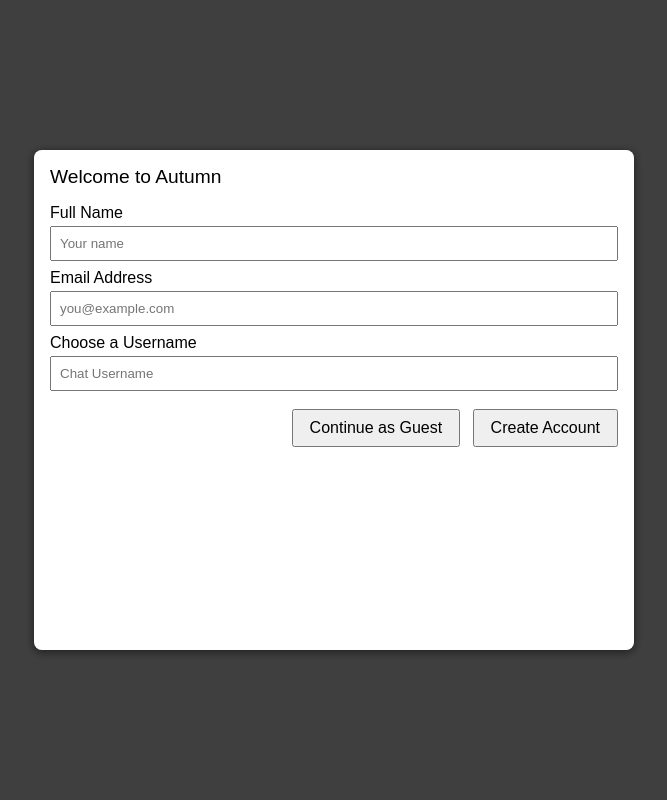
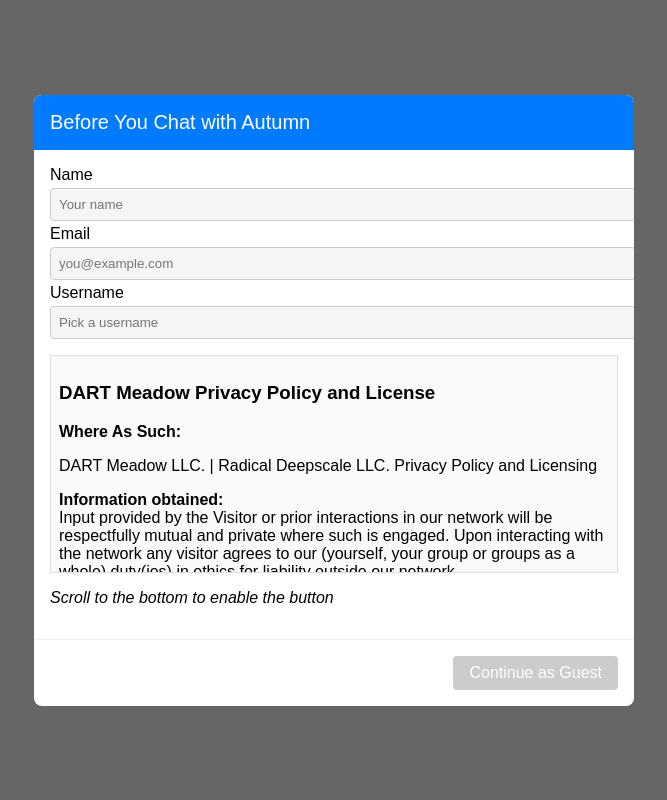
Before and after one commit to DART-Skyboard/Ariel, a Flask app: page / in a window 1280 px wide. Shown: the whole page, without its empty margins (306-973 px from the left). Run offline with Flask 3, Linux system fonts and the light colour scheme.

Commit message:
update index.html

```diff
--- a/templates/index.html
+++ b/templates/index.html
@@ -2,170 +2,153 @@
 <html lang="en">
 <head>
   <meta charset="UTF-8">
-  <meta name="viewport" content="width=device-width, initial-scale=1.0">
-  <title>Autumn Chat - Privacy & Login</title>
+  <title>Autumn Chat – Privacy Consent</title>
   <style>
-    body { margin: 0; font-family: Arial, sans-serif; }
-    .hidden { display: none; }
-    /* Modal overlay */
-    .modal {
-      position: fixed;
-      top: 0; left: 0;
-      width: 100%; height: 100%;
-      background: rgba(0,0,0,0.5);
-      display: flex;
-      align-items: center;
-      justify-content: center;
+    body { margin: 0; font-family: sans-serif; }
+    /* full-screen overlay */
+    #privacyModal {
+      position: fixed; top: 0; left: 0;
+      width: 100vw; height: 100vh;
+      background: rgba(0,0,0,0.6);
+      display: flex; align-items: center; justify-content: center;
       z-index: 1000;
     }
     .modal-content {
-      background: #fff;
       width: 600px; max-width: 90%;
-      height: 500px; max-height: 90%;
-      border-radius: 8px;
-      box-shadow: 0 2px 10px rgba(0,0,0,0.3);
-      display: flex;
-      flex-direction: column;
-      padding: 16px;
-      box-sizing: border-box;
+      background: white; border-radius: 8px;
+      overflow: hidden;
+      display: flex; flex-direction: column;
     }
     .modal-header {
-      font-size: 1.2em;
-      margin-bottom: 8px;
+      padding: 16px; background: #007BFF; color: white;
+      font-size: 1.25em;
     }
-    .scrollable {
+    .modal-body {
+      padding: 16px;
+      overflow: auto;
       flex: 1;
-      overflow-y: auto;
-      border: 1px solid #ccc;
-      padding: 8px;
-      margin-bottom: 12px;
-      background: #f9f9f9;
+    }
+    .modal-body input {
+      width: 100%; padding: 8px; margin: 4px 0;
+      border: 1px solid #ccc; border-radius: 4px;
+      background: #f5f5f5;
+    }
+    .modal-body input:disabled {
+      color: #888;
+    }
+    #policyContent {
+      border: 1px solid #ddd; padding: 8px;
+      height: 200px; overflow-y: scroll;
+      margin: 12px 0;
+      background: #fafafa;
     }
     .modal-footer {
-      text-align: right;
+      padding: 16px; text-align: right;
+      border-top: 1px solid #eee;
     }
-    .modal-footer button {
-      padding: 8px 16px;
-      font-size: 1em;
-      margin-left: 8px;
+    #continueBtn {
+      padding: 8px 16px; font-size: 1em;
+      background: #ccc; border: none; border-radius: 4px;
+      color: white; cursor: not-allowed;
     }
-    /* Login form */
-    .login-form label {
-      display: block;
-      margin: 8px 0 4px;
+    #continueBtn.enabled {
+      background: #28a745; cursor: pointer;
     }
-    .login-form input {
-      width: 100%;
-      padding: 8px;
-      box-sizing: border-box;
-    }
-    /* Main content placeholder */
-    #main-content {
-      padding: 16px;
-    }
+    /* hidden chat behind */
+    #chatContainer { display: none; padding: 16px; }
   </style>
 </head>
 <body>
 
-  <!-- Privacy Policy Modal -->
-  <div id="privacy-modal" class="modal">
+<!-- Privacy + Sign-up Modal -->
+<div id="privacyModal">
   <div class="modal-content">
-      <div class="modal-header">Privacy Policy Agreement</div>
-      <div id="privacy-scroll" class="scrollable">
-        <strong>DART Meadow Privacy Policy and License</strong>
-        <p>Where As Such:</p>
-        <p><em>DART Meadow LLC. | Radical Deepscale LLC. Privacy Policy and Licensing</em></p>
+    <div class="modal-header">
+      Before You Chat with Autumn
+    </div>
+    <div class="modal-body">
+      <!-- disabled sign-up form -->
+      <label>
+        Name<br>
+        <input type="text" placeholder="Your name" disabled>
+      </label>
+      <label>
+        Email<br>
+        <input type="email" placeholder="you@example.com" disabled>
+      </label>
+      <label>
+        Username<br>
+        <input type="text" placeholder="Pick a username" disabled>
+      </label>
+
+      <!-- privacy policy scroll box -->
+      <div id="policyContent">
+        <h3>DART Meadow Privacy Policy and License</h3>
+        <p><strong>Where As Such:</strong></p>
+        <p>DART Meadow LLC. | Radical Deepscale LLC. Privacy Policy and Licensing</p>
         <p><strong>Information obtained:</strong><br>
         Input provided by the Visitor or prior interactions in our network will be respectfully
-        mutual and private where such is engaged. Upon Interacting with the network any
-        visitor agrees to our (yourself, your group or groups as a whole) duty(ies) in ethics
-        for liability outside our network.</p>
-        <p>With as such, Documentation or Assets publicly shared by our Network are welcomed
-        to be copied and distributed but not modified without consent so as long as you provide
-        this attached License Policy with the Documents or Assets.</p>
-        <p><strong>Commercial distributions</strong> are fine only where upon exercising so the
-        License Policy is attached to Documents or Assets then only distributed as highlighted
-        reference. When you exercise modification you must seek consent.</p>
-        <p>Full policy at:<br>
-        <a href="https://www.dartmeadow.com/privacy-policy" target="_blank">
-        https://www.dartmeadow.com/privacy-policy</a></p>
+        mutual and private where such is engaged. Upon interacting with the network any visitor
+        agrees to our (yourself, your group or groups as a whole) duty(ies) in ethics for liability
+        outside our network.</p>
+        <p><strong>With as such, Documentation or Assets publicly shared by our Network are
+        welcomed to be copied and distributed but not modified without consent so as long as you
+        provide this attached License Policy with the Documents or Assets.</strong></p>
+        <p>Commercial distributions are fine only where upon exercising so the License Policy is
+        attached to Documents or Assets then only distributed as highlighted reference. When
+        you exercise modification you must seek consent.</p>
+        <p><a href="https://www.dartmeadow.com/privacy-policy" target="_blank">
+          Full policy on dartmeadow.com</a></p>
       </div>
-      <div>
-        <input type="checkbox" id="agree-checkbox" disabled>
-        <label for="agree-checkbox">I have read and agree to the Privacy Policy</label>
+      <p><em>Scroll to the bottom to enable the button</em></p>
     </div>
     <div class="modal-footer">
-        <button id="agree-button" disabled>I Agree</button>
+      <button id="continueBtn">Continue as Guest</button>
     </div>
   </div>
 </div>
 
-  <!-- Login / Sign-up Modal -->
-  <div id="login-modal" class="modal hidden">
-    <div class="modal-content">
-      <div class="modal-header">Welcome to Autumn</div>
-      <form id="login-form" class="login-form">
-        <label for="full-name">Full Name</label>
-        <input type="text" id="full-name" placeholder="Your name">
-        <label for="email">Email Address</label>
-        <input type="email" id="email" placeholder="you@example.com">
-        <label for="username">Choose a Username</label>
-        <input type="text" id="username" placeholder="Chat Username">
-      </form>
-      <br>
-      <div class="modal-footer">
-        <button id="guest-button">Continue as Guest</button>
-        <button id="create-button">Create Account</button>
+<!-- Underlying Chat Container -->
+<div id="chatContainer">
+  <h2>Welcome to Autumn Chat</h2>
+  <!-- your chat UI goes here -->
+  <div id="messageWindow" style="height:300px; border:1px solid #ccc; padding:8px; overflow-y:auto;">
+    <p><em>Chat will appear here...</em></p>
   </div>
-    </div>
-  </div>
-
-  <!-- Main Chat Container -->
-  <div id="main-content" class="hidden">
-    <!-- Placeholder for chat UI -->
-    <h2>Welcome to Autumn Chat!</h2>
-    <div>
-      <p>Your chat interface goes here.</p>
+  <div style="margin-top:8px;">
+    <input type="text" id="userInput" style="width:80%;" placeholder="Type a message…">
+    <button id="sendBtn">Send</button>
   </div>
 </div>
 
 <script>
-    // Enable checkbox and agree button when scrolled to bottom
-    const scrollEl = document.getElementById('privacy-scroll');
-    const checkbox = document.getElementById('agree-checkbox');
-    const agreeBtn = document.getElementById('agree-button');
-    scrollEl.addEventListener('scroll', () => {
-      if (scrollEl.scrollTop + scrollEl.clientHeight >= scrollEl.scrollHeight) {
-        checkbox.disabled = false;
-        agreeBtn.disabled = !checkbox.checked;
+(function(){
+  const policy = document.getElementById('policyContent');
+  const btn    = document.getElementById('continueBtn');
+  const modal  = document.getElementById('privacyModal');
+  const chat   = document.getElementById('chatContainer');
+
+  // watch scroll
+  policy.addEventListener('scroll', () => {
+    if(policy.scrollTop + policy.clientHeight >= policy.scrollHeight) {
+      btn.textContent = 'I Acknowledge & Continue as Guest';
+      btn.classList.add('enabled');
+      btn.disabled = false;
+      btn.style.cursor = 'pointer';
     }
   });
-    checkbox.addEventListener('change', () => {
-      agreeBtn.disabled = !checkbox.checked;
+
+  // click handler
+  btn.addEventListener('click', () => {
+    if(!btn.classList.contains('enabled')) return;
+    // TODO: record consent timestamp / guest session in your backend
+    modal.style.display = 'none';
+    chat.style.display = 'block';
   });
 
-    agreeBtn.addEventListener('click', () => {
-      document.getElementById('privacy-modal').classList.add('hidden');
-      document.getElementById('login-modal').classList.remove('hidden');
-    });
-
-    // Handle login / guest
-    const loginModal = document.getElementById('login-modal');
-    const mainContent = document.getElementById('main-content');
-    document.getElementById('create-button').addEventListener('click', () => {
-      const name = document.getElementById('full-name').value;
-      const email = document.getElementById('email').value;
-      const user = document.getElementById('username').value;
-      // TODO: send credentials securely to backend
-      console.log('Creating account for', { name, email, user });
-      loginModal.classList.add('hidden');
-      mainContent.classList.remove('hidden');
-    });
-    document.getElementById('guest-button').addEventListener('click', () => {
-      console.log('Continuing as guest');
-      loginModal.classList.add('hidden');
-      mainContent.classList.remove('hidden');
-    });
+  // disable button until scroll
+  btn.disabled = true;
+})();
 </script>
 
 </body>
```
Lines whose indentation alone changed are shown as unchanged.
